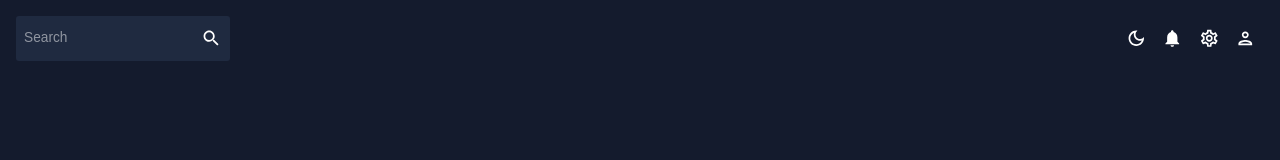
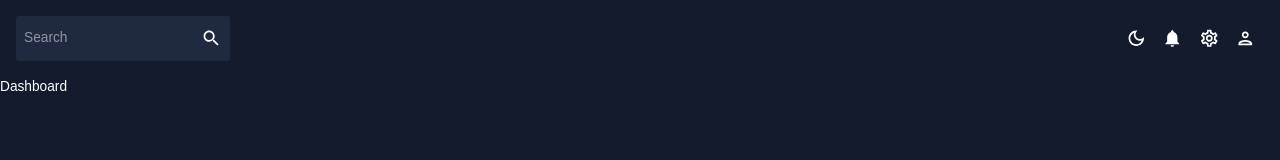
Before and after one commit to saurabhmehta1601/react-admin-dashboard-1, a React (Vite) app: page / in a window 1280 px wide. Shown: the top 160 px of the page. Built offline with nearby package versions, Linux system fonts and the light colour scheme.

Commit message:
feat: setup react-router-dom

```diff
--- a/src/App.tsx
+++ b/src/App.tsx
@@ -2,6 +2,8 @@
 import { ColorModeContext, useMode } from "./theme"
 import { CssBaseline } from "@mui/material"
 import Topbar from "./scenes/global/Topbar"
+import { Route, Routes } from "react-router-dom"
+import Dashboard from "./scenes/dashboard"
 
 function App() {
   const [theme, colorMode] = useMode()
@@ -11,8 +13,12 @@
       <ThemeProvider theme={theme}>
         <CssBaseline />
         <div className="app">
-          <main className="content"></main>
-          <Topbar />
+          <main className="content">
+            <Topbar />
+            <Routes>
+              <Route path="/" element={<Dashboard />} />
+            </Routes>
+          </main>
         </div>
       </ThemeProvider>
     </ColorModeContext.Provider>
```
